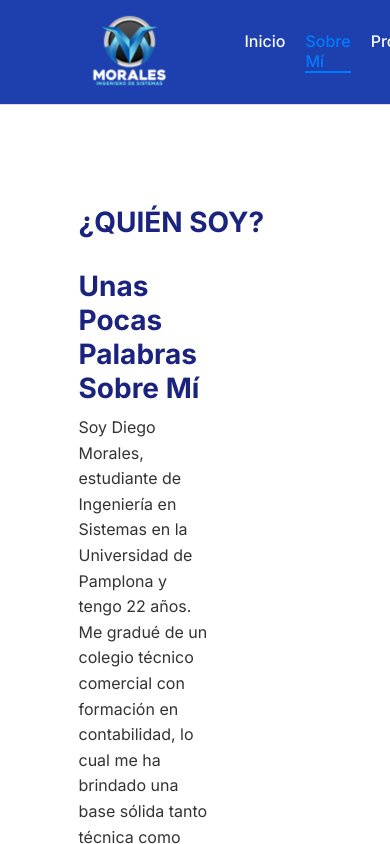
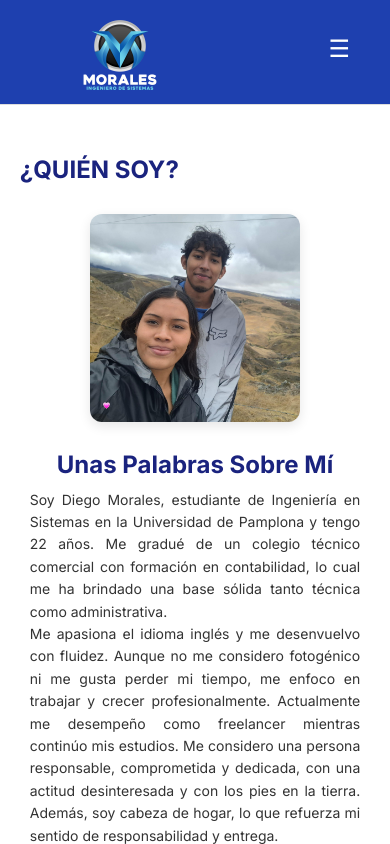
Before and after one commit to ing-diego-morales/my-blog, an Angular app: page /about in a window 390 px wide. Built offline with nearby package versions, Linux system fonts and the light colour scheme.

Commit message:
Responsive, logo mini, th

```diff
--- a/src/app/pages/about/about.component.css
+++ b/src/app/pages/about/about.component.css
@@ -71,10 +71,79 @@
   line-height: 1.6;
 }
 
-.chatbot{
-    display: flex;
-    justify-content: center;
+.chatbot {
+  display: flex;
+  justify-content: center;
+  text-align: center;
+  margin-top: 100px;
+  color: #000000;
+}
+
+@media (max-width: 768px) {
+  .titleh1{
+    font-size: 24px;
+    text-align: left;
+  }
+
+  .about-section {
+    max-width: 95%;
+    padding: 10px;
+    margin: 40px auto;
+  }
+
+  .about-main {
+    flex-direction: column;
+    align-items: center;
+    gap: 24px;
+  }
+
+  .about-image{
+    order: 1;
+  }
+
+  .about-text{
+    order: 2;
+  }
+
+  .about-text h2 {
+    font-size: 24px;
     text-align: center;
-    margin-top: 100px;
-    color: #000000;
+  }
+
+  .about-text p {
+    font-size: 14px;
+    text-align: justify;
+    padding: 0 10px;
+  }
+
+  .about-image {
+    width: 100%;
+    text-align: center;
+  }
+
+  .about-image img {
+    max-width: 60%;
+  }
+
+  .about-columns {
+    flex-direction: column;
+    gap: 24px;
+  }
+
+  .column h3 {
+    font-size: 18px;
+    text-align: center;
+  }
+
+  .column p {
+    font-size: 14px;
+    padding: 0 10px;
+    text-align: justify;
+  }
+
+  .chatbot {
+    margin-top: 60px;
+    font-size: 14px;
+    padding: 0 10px;
+  }
 }
--- a/src/app/pages/about/about.component.html
+++ b/src/app/pages/about/about.component.html
@@ -2,7 +2,7 @@
   <h1 class="titleh1">¿QUIÉN SOY?</h1>
   <div class="about-main">
     <div class="about-text">
-      <h2>Unas Pocas Palabras Sobre Mí</h2>
+      <h2>Unas Palabras Sobre Mí</h2>
       <p>
         Soy Diego Morales, estudiante de Ingeniería en Sistemas en la
         Universidad de Pamplona y tengo 22 años. Me gradué de un colegio técnico
--- a/src/app/pages/contact/contact.component.css
+++ b/src/app/pages/contact/contact.component.css
@@ -5,7 +5,7 @@
   background-color: #ffffff;
   border-radius: 8px;
   box-shadow: 0 2px 12px rgba(0, 0, 0, 0.1);
-  font-family: 'Segoe UI', sans-serif;
+  font-family: "Segoe UI", sans-serif;
 }
 
 .contact-container h2 {
@@ -43,3 +43,40 @@
   vertical-align: middle;
   color: #0d47a1;
 }
+
+@media (max-width: 768px) {
+  .contact-container {
+    padding: 20px;
+    margin: 30px 10px;
+    box-shadow: none;
+    border-radius: 0;
+  }
+
+  .contact-container h2 {
+    font-size: 22px;
+    text-align: center;
+  }
+
+  .contact-container p {
+    font-size: 14px;
+    text-align: justify;
+  }
+
+  .contact-list li,
+  .social-links li {
+    font-size: 14px;
+    text-align: left;
+  }
+
+  .social-links i {
+    font-size: 18px;
+    margin-right: 6px;
+  }
+
+  .contact-list a,
+  .social-links a {
+    word-break: break-word;
+    display: inline-block;
+    text-align: left;
+  }
+}
--- a/src/app/pages/home/home.component.css
+++ b/src/app/pages/home/home.component.css
@@ -208,3 +208,114 @@
 .carousel-btn.next {
   right: 5px;
 }
+
+
+@media (max-width: 768px) {
+  .hero-text {
+    order: 1;
+  }
+  .carousel-container {
+    order: 2;
+  }
+
+  .hero-content {
+    flex-direction: column;
+    gap: 24px;
+    width: 90%;
+  }
+
+  .hero-text h1 {
+    font-size: 24px;
+  }
+
+  .hero-text p {
+    font-size: 14px;
+  }
+
+  .carousel-container .carousel-images {
+    width: 100%;
+    height: auto;
+    display: block;
+    min-height: 300px;
+  }
+
+  .cv-button {
+    padding: 10px 20px;
+    font-size: 13px;
+  }
+
+  .carousel-btn .prev{
+    width: 20px;
+  }
+
+  .info-container {
+    flex-direction: column;
+    width: 90%;
+    gap: 24px;
+    padding-right: 0;
+    margin: 0 auto;
+  }
+
+  .info-section{
+    width: 100%;
+    padding: 0 12px;
+    text-align: left;
+  }
+
+  .info-image img {
+    width: 80%;
+    display: flex;
+    justify-content: center;
+  }
+
+  .info-text {
+    width: 100%;
+    text-align: left;
+    margin: auto;
+  }
+
+  .info-blocks {
+    gap: 12px;
+  }
+
+  .info-block p,
+  .info-text p {
+    font-size: 16px;
+  }
+
+  .extra-text h2 {
+    font-size: 24px;
+  }
+
+  .extra-text p {
+    font-size: 16px;
+  }
+}
+
+@media (max-width: 480px) {
+  .hero-text h1 {
+    font-size: 24px;
+  }
+
+  .hero-text p,
+  .extra-text p,
+  .info-text p,
+  .info-block p {
+    font-size: 13px;
+  }
+
+  .cv-button {
+    padding: 8px 16px;
+    font-size: 13px;
+  }
+
+  .info-image img {
+    width: 80%;
+    display: flex;
+    justify-content: center;
+  }
+
+  .extra-text h2 {
+    font-size: 20px;
+  }
+}
--- a/src/app/pages/project/project.component.css
+++ b/src/app/pages/project/project.component.css
@@ -52,3 +52,53 @@
   color: #1a237e;
   margin-bottom: 30px;
 }
+
+@media (max-width: 768px) {
+  .container-projects {
+    max-width: 95%;
+    padding: 10px;
+  }
+
+  .titleh1 {
+    font-size: 24px;
+    text-align: center;
+  }
+
+  .containp {
+    margin: 30px auto;
+    font-size: 14px;
+    text-align: justify;
+    padding: 0 10px;
+  }
+
+  .projects-section {
+    display: flex;
+    flex-direction: column;
+    gap: 40px;
+  }
+
+  .project {
+    flex-direction: column;
+    align-items: center;
+    text-align: center;
+    gap: 20px;
+  }
+
+  .project.reverse {
+    flex-direction: column;
+  }
+
+  .project-text h3 {
+    font-size: 20px;
+  }
+
+  .project-text p {
+    font-size: 14px;
+    padding: 0 10px;
+  }
+
+  .project-image img {
+    max-width: 70%;
+    margin-top: 20px;
+  }
+}
--- a/src/app/shared/navbar/navbar.component.css
+++ b/src/app/shared/navbar/navbar.component.css
@@ -1,20 +1,20 @@
 .navbar {
   display: flex;
   width: 100%;
-  max-width: 100vw;
-  overflow-x: hidden;
+  overflow-x: visible;
   height: 105px;
   justify-content: space-between;
   align-items: center;
   padding: 10px 30px;
-  background-color: #1E40AF;
+  background-color: #1e40af;
   border-bottom: 1px solid #ddd;
   box-sizing: border-box;
-  color: #F9FAFB;
+  color: #f9fafb;
 }
 
 .logo {
-  margin-left: 15%;
+  margin-left: 0;
+  padding-left: 200px;
 }
 
 .logo img {
@@ -26,21 +26,103 @@
   display: flex;
   width: 30%;
   gap: 20px;
-  margin-right: 5%;
+  margin-right: 0;
+  padding-right: 30px;
 }
 
 .nav-links a {
   text-decoration: none;
-  color: #F9FAFB;
+  color: #f9fafb;
   transition: color 0.2s ease-in-out;
   font-weight: 500;
 }
 
 .nav-links a:hover {
-  color: #93C5FD;
+  color: #93c5fd;
 }
 
 .nav-links a.activo {
   color: #007bff;
   border-bottom: 2px solid #007bff;
 }
+
+.menu-toggle {
+  display: none;
+  font-size: 28px;
+  background: none;
+  border: none;
+  color: #f9fafb;
+  cursor: pointer;
+}
+
+@media (max-width: 992px) {
+  .logo {
+    padding-left: 50px;
+  }
+
+  .nav-links {
+    width: 50%;
+    padding-right: 20px;
+    justify-content: center;
+  }
+}
+
+/* Dispositivos móviles */
+@media (max-width: 768px) {
+  .navbar {
+    flex-direction: column;
+    align-items: flex-start;
+    padding: 10px 20px;
+    position: relative;
+  }
+
+  .logo {
+    display: flex;
+    justify-content: flex-start;
+    margin-bottom: 5px;
+  }
+
+  .logo img {
+    width: 50%;
+    height: auto;
+    margin-top: -5px;
+  }
+
+  .menu-toggle {
+    display: block;
+    font-size: 24px;
+    background: none;
+    border: none;
+    cursor: pointer;
+    color: #ffffff;
+    position: absolute;
+    top: 35px;
+    right: 40px;
+  }
+
+  .nav-links {
+    display: none;
+    flex-direction: column;
+    align-items: center;
+    width: 100%;
+    background-color: #cddbf7;
+    position: absolute;
+    top: 100%;
+    left: 0;
+    z-index: 999;
+    padding: 10px 0;
+    box-shadow: 0 4px 6px rgba(0, 0, 0, 0.1);
+  }
+
+  .nav-links.open {
+    display: flex !important;
+  }
+
+  .nav-links.open a {
+    color: #1e40af;
+  }
+
+  .nav-links.open a:hover {
+    color: #000;
+  }
+}
--- a/src/app/shared/navbar/navbar.component.html
+++ b/src/app/shared/navbar/navbar.component.html
@@ -1,18 +1,34 @@
 <nav class="navbar">
   <div class="logo">
     <a routerLink="/">
-      <img src="/assets/logoA.png" alt="Logo">
+      <img src="/assets/logoA.png" alt="Logo" />
     </a>
   </div>
-  <div class="nav-links">
+
+  <button class="menu-toggle" (click)="toggleMenu()">&#9776;</button>
+
+  <div class="nav-links" [class.open]="menuOpen">
     <a
       routerLink="/"
       routerLinkActive="activo"
       [routerLinkActiveOptions]="{ exact: true }"
+      (click)="menuOpen = false"
       >Inicio</a
     >
-    <a routerLink="/about" routerLinkActive="activo">Sobre Mí</a>
-    <a routerLink="/projects" routerLinkActive="activo">Proyectos</a>
-    <a routerLink="/contact" routerLinkActive="activo">Contacto</a>
+    <a routerLink="/about" routerLinkActive="activo" (click)="menuOpen = false"
+      >Sobre Mí</a
+    >
+    <a
+      routerLink="/projects"
+      routerLinkActive="activo"
+      (click)="menuOpen = false"
+      >Proyectos</a
+    >
+    <a
+      routerLink="/contact"
+      routerLinkActive="activo"
+      (click)="menuOpen = false"
+      >Contacto</a
+    >
   </div>
 </nav>
--- a/src/app/shared/navbar/navbar.component.ts
+++ b/src/app/shared/navbar/navbar.component.ts
@@ -1,13 +1,25 @@
 import { Component } from '@angular/core';
 import { RouterModule } from '@angular/router';
+import { Router } from '@angular/router';
 
 @Component({
   selector: 'app-navbar',
   standalone: true,
   imports: [RouterModule],
   templateUrl: './navbar.component.html',
-  styleUrl: './navbar.component.css'
+  styleUrl: './navbar.component.css',
 })
+
 export class NavbarComponent {
+  menuOpen = false;
 
+  constructor(private router: Router) {
+    this.router.events.subscribe(() => {
+      this.menuOpen = false;
+    });
+  }
+
+  toggleMenu() {
+    this.menuOpen = !this.menuOpen;
+  }
 }
--- a/src/index.html
+++ b/src/index.html
@@ -1,13 +1,42 @@
-<!doctype html>
+<!DOCTYPE html>
 <html lang="en">
   <head>
-  <meta charset="utf-8">
+    <meta charset="utf-8" />
     <title>Ing. Morales</title>
-  <link href="https://fonts.googleapis.com/css2?family=Inter:wght@400;500;600;700&display=swap" rel="stylesheet">
-  <link rel="stylesheet" href="https://cdnjs.cloudflare.com/ajax/libs/font-awesome/6.5.0/css/all.min.css">
-  <base href="/">
-  <meta name="viewport" content="width=device-width, initial-scale=1">
-  <link rel="icon" type="image/x-icon" href="assets/logoI.ico">
+    <link
+      href="https://fonts.googleapis.com/css2?family=Inter:wght@400;500;600;700&display=swap"
+      rel="stylesheet"
+    />
+    <link
+      rel="stylesheet"
+      href="https://cdnjs.cloudflare.com/ajax/libs/font-awesome/6.5.0/css/all.min.css"
+    />
+    <base href="/" />
+    <meta name="viewport" content="width=device-width, initial-scale=1" />
+    <link rel="icon" type="image/x-icon" href="assets/logoI.ico" />
+
+    <meta property="og:title" content="Ing. Morales - Blog Personal" />
+    <meta
+      property="og:description"
+      content="Portafolio, contacto, redes sociales y más sobre mi persona."
+    />
+    <meta
+      property="og:image"
+      content="https://instashopmorales.store/assets/logo.jpg"
+    />
+    <meta property="og:url" content="https://instashopmorales.store/" />
+    <meta property="og:type" content="website" />
+
+    <meta name="twitter:card" content="summary_large_image" />
+    <meta name="twitter:title" content="Ing. Morales - Blog Personal" />
+    <meta
+      name="twitter:description"
+      content="Portafolio, contacto, redes sociales y más sobre mi persona."
+    />
+    <meta
+      name="twitter:image"
+      content="https://instashopmorales.store/assets/logo.jpg"
+    />
   </head>
   <body>
     <app-root></app-root>
```
Also changed, not shown: src/assets/chatbtton.png (deleted), 1 other file (tests, documents, lock files or other folders). Lines whose indentation alone changed are shown as unchanged.
